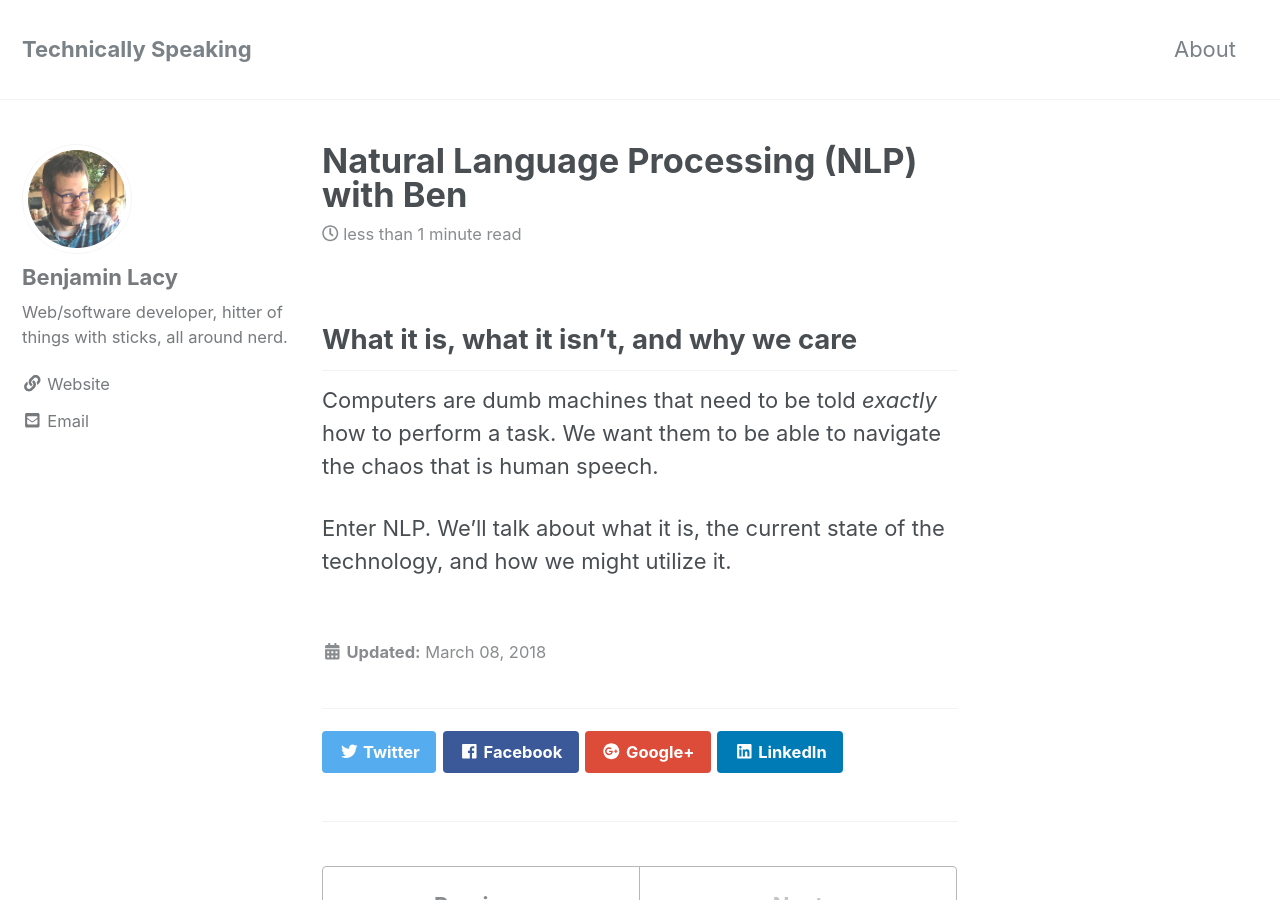
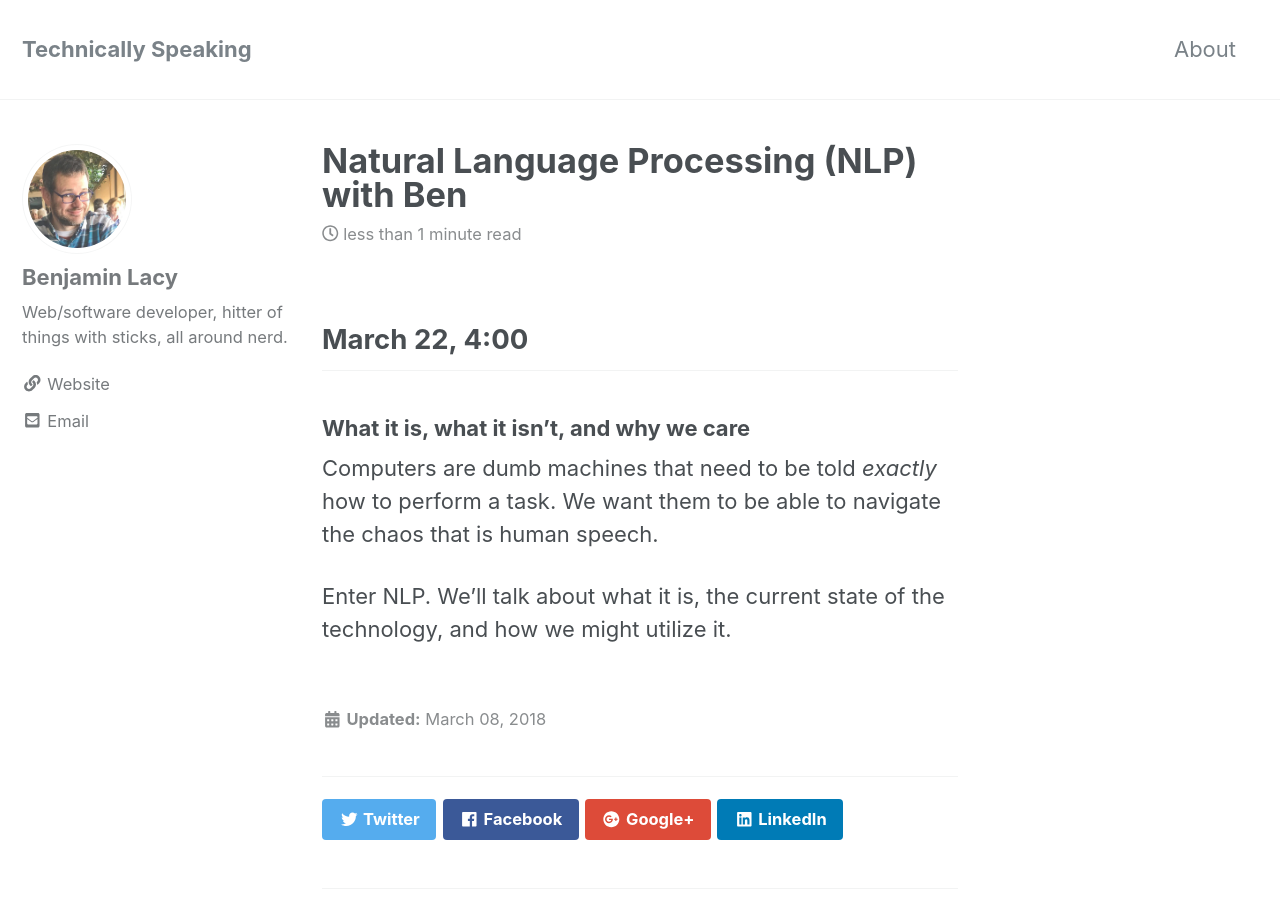
Before and after one commit to technicallySpeaking/technicallySpeaking.github.io, a Jekyll site: the page built from _posts/2018-03-08-natural-language-processing-nlp-with-ben.md, in a window 1280 px wide and 900 px high. Built offline with Jekyll 4.4.1, drawn with Linux system fonts in a browser that asks for light colours; nearby versions of some CDN libraries.

Commit message:
Updated '_posts/2018-03-08-natural-language-processing-nlp-with-ben.md' via CloudCannon

```diff
--- a/_posts/2018-03-08-natural-language-processing-nlp-with-ben.md
+++ b/_posts/2018-03-08-natural-language-processing-nlp-with-ben.md
@@ -8,8 +8,9 @@ header:
   overlay_image:
   show_overlay_excerpt: false
 ---
+## March 22, 4:00
 
-## What it is, what it isn't, and why we care
+### What it is, what it isn't, and why we care
 
 Computers are dumb machines that need to be told *exactly* how to perform a task. We want them to be able to navigate the chaos that is human speech.
 
```
